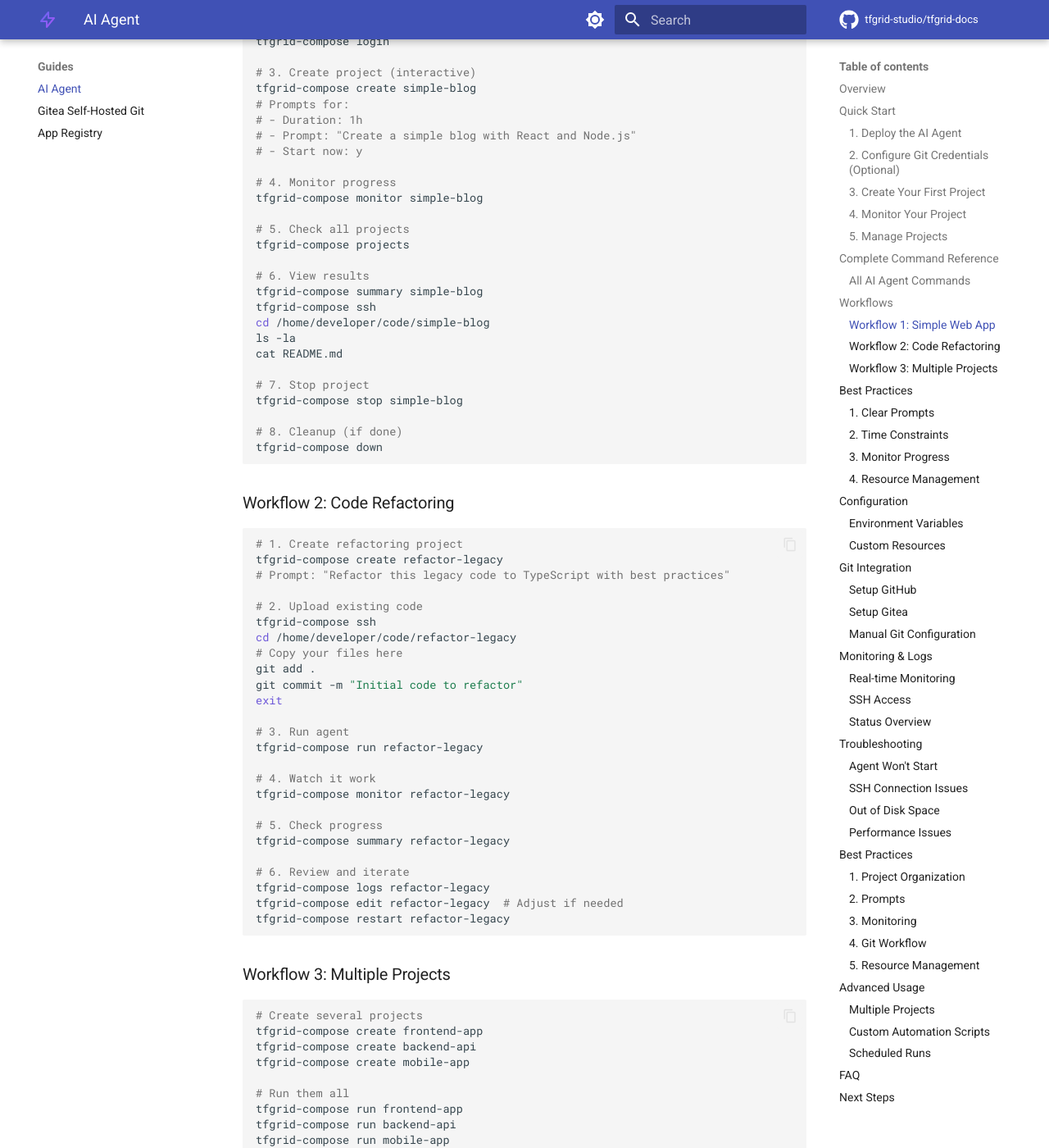
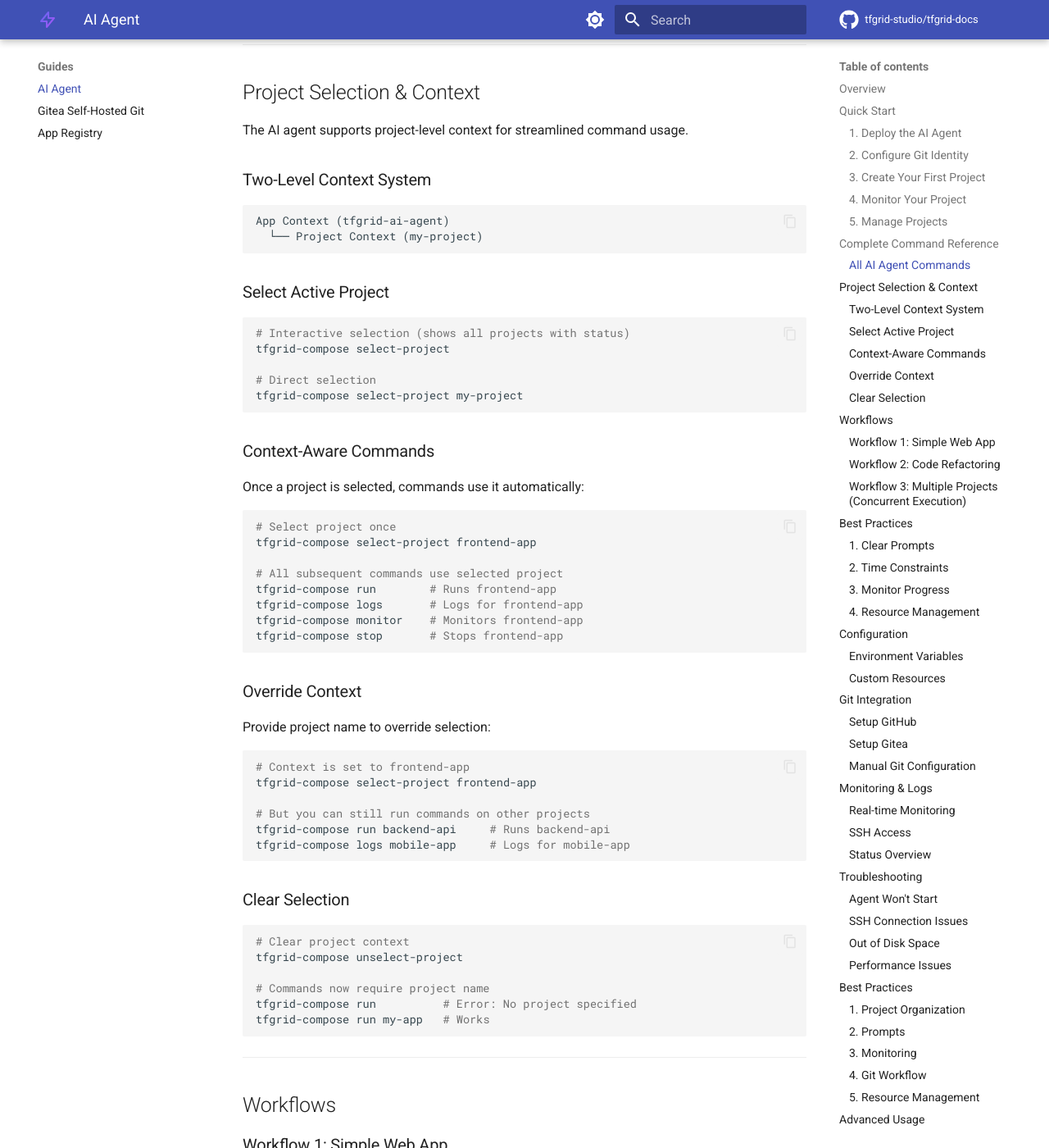
Before and after one commit to tfgrid-studio/tfgrid-docs, an MkDocs documentation site: the page built from docs/guides/ai-agent.md, in a window 1280 px wide and 1400 px high, scrolled down 4964 px. Shown: the whole window at 82% size. Built offline with MkDocs 1.6.1 and Material for MkDocs 9.7.7, drawn with Linux system fonts in a browser that asks for light colours; comment, search, counter and statistics services are not loaded; the version menu is left out; some of the changed text lies outside the part shown.

Commit message:
docs: Update CLI context system and AI agent guide with project selection commands

````diff
--- a/docs/guides/ai-agent.md
+++ b/docs/guides/ai-agent.md
@@ -54,20 +54,23 @@ tfgrid-compose up tfgrid-ai-agent
   • Connect: tfgrid-compose ssh tfgrid-ai-agent
 ```
 
-### 2. Configure Git Credentials (Optional)
+### 2. Configure Git Identity
 
-If not set during deployment:
+Configure your git identity for commit attribution:
 
 ```bash
 tfgrid-compose login
 ```
 
-Prompts for:
+The login flow collects:
 
-- Your name (for git commits)
-- Your email
+- ThreeFold mnemonic
+- GitHub token (optional)
+- Gitea credentials (optional)
+- Git name (for commit attribution)
+- Git email (for commit attribution)
 
-**Set once, used for all projects!**
+Git identity is automatically deployed to all VMs and used for all project commits.
 
 ### 3. Create Your First Project
 
@@ -170,21 +173,24 @@ tfgrid-compose edit music-website
 
 ### All AI Agent Commands
 
-| Command | Description | Arguments |
-|---------|-------------|-----------|
-| `create` | Create new AI project | `[project-name]` |
-| `run` | Start agent loop | `[project-name]` |
-| `stop` | Stop agent loop | `[project-name]` |
-| `restart` | Restart agent | `[project-name]` |
-| `projects` | Show all projects | None |
-| `monitor` | Watch progress live | `[project-name]` |
-| `logs` | View project logs | `[project-name]` |
-| `summary` | Show project summary | `[project-name]` |
-| `edit` | Edit configuration | `[project-name]` |
-| `remove` | Delete project | `[project-name]` |
-| `stopall` | Stop all projects | None |
-| `login` | Configure git credentials | None |
-| `version` | Show agent version | None |
+| Command | Description | Arguments | Context |
+|---------|-------------|-----------|----------|
+| `create` | Create new AI project | `[project-name]` | - |
+| `select-project` | Select active project | `[project-name]` | Sets context |
+| `unselect-project` | Clear project selection | None | Clears context |
+| `run` | Start agent loop | `[project-name]` | Uses context |
+| `stop` | Stop agent loop | `[project-name]` | Uses context |
+| `restart` | Restart agent | `[project-name]` | Uses context |
+| `projects` | Show all projects | None | - |
+| `monitor` | Watch progress live | `[project-name]` | Uses context |
+| `logs` | View project logs | `[project-name]` | Uses context |
+| `summary` | Show project summary | `[project-name]` | Uses context |
+| `edit` | Edit configuration | `[project-name]` | Uses context |
+| `remove` | Delete project | `[project-name]` | Uses context |
+| `stopall` | Stop all projects | None | - |
+| `login` | Configure credentials | None | - |
+| `update-git-config` | Update git config on VM | None | - |
+| `whoami` | Check authentication | None | - |
 
 **Note:** Arguments in `[]` are optional. If omitted, interactive selection is shown.
 
@@ -199,6 +205,68 @@ tfgrid-compose tfgrid-ai-agent run my-project
 ```
 
 **Context is automatic with single app!**
+
+---
+
+## Project Selection & Context
+
+The AI agent supports project-level context for streamlined command usage.
+
+### Two-Level Context System
+
+```
+App Context (tfgrid-ai-agent)
+  └── Project Context (my-project)
+```
+
+### Select Active Project
+
+```bash
+# Interactive selection (shows all projects with status)
+tfgrid-compose select-project
+
+# Direct selection
+tfgrid-compose select-project my-project
+```
+
+### Context-Aware Commands
+
+Once a project is selected, commands use it automatically:
+
+```bash
+# Select project once
+tfgrid-compose select-project frontend-app
+
+# All subsequent commands use selected project
+tfgrid-compose run        # Runs frontend-app
+tfgrid-compose logs       # Logs for frontend-app
+tfgrid-compose monitor    # Monitors frontend-app
+tfgrid-compose stop       # Stops frontend-app
+```
+
+### Override Context
+
+Provide project name to override selection:
+
+```bash
+# Context is set to frontend-app
+tfgrid-compose select-project frontend-app
+
+# But you can still run commands on other projects
+tfgrid-compose run backend-api     # Runs backend-api
+tfgrid-compose logs mobile-app     # Logs for mobile-app
+```
+
+### Clear Selection
+
+```bash
+# Clear project context
+tfgrid-compose unselect-project
+
+# Commands now require project name
+tfgrid-compose run          # Error: No project specified
+tfgrid-compose run my-app   # Works
+```
 
 ---
 
@@ -270,7 +338,7 @@ tfgrid-compose edit refactor-legacy  # Adjust if needed
 tfgrid-compose restart refactor-legacy
 ```
 
-### Workflow 3: Multiple Projects
+### Workflow 3: Multiple Projects (Concurrent Execution)
 
 ```bash
 # Create several projects
@@ -278,12 +346,16 @@ tfgrid-compose create frontend-app
 tfgrid-compose create backend-api
 tfgrid-compose create mobile-app
 
-# Run them all
+# Run them all - executes concurrently via systemd
 tfgrid-compose run frontend-app
 tfgrid-compose run backend-api
 tfgrid-compose run mobile-app
 
-# Check status of all
+# All three projects run simultaneously
+# Each has isolated resources: 2GB memory, 150% CPU quota
+# Auto-restart on failure with 10s delay
+
+# Check status of all running projects
 tfgrid-compose projects
 
 # Monitor specific one
@@ -292,6 +364,8 @@ tfgrid-compose monitor frontend-app
 # Stop all when done
 tfgrid-compose stopall
 ```
+
+Projects execute in parallel using systemd template services (`tfgrid-ai-project@{name}.service`). Each project runs in an isolated service instance with dedicated resource limits and automatic failure recovery.
 
 ---
 
@@ -472,8 +546,8 @@ ps aux | grep ai-agent
 # View project files
 ls -la /home/developer/code/
 
-# Check system logs
-journalctl -u tfgrid-ai-agent -f
+# Check system logs (per-project systemd services)
+journalctl -u tfgrid-ai-project@my-project.service -f
 ```
 
 ### Status Overview
@@ -485,9 +559,10 @@ tfgrid-compose projects
 # Deployment status
 tfgrid-compose status
 
-# Service status on VM
+# Per-project service status on VM
 tfgrid-compose ssh
-systemctl status tfgrid-ai-agent
+systemctl status tfgrid-ai-project@my-project.service
+systemctl list-units 'tfgrid-ai-project@*'  # List all project services
 ```
 
 ---
@@ -500,13 +575,13 @@ systemctl status tfgrid-ai-agent
 # Check logs
 tfgrid-compose logs my-project
 
-# Check service status
+# Check service status (per-project)
 tfgrid-compose ssh
-systemctl status tfgrid-ai-agent
-journalctl -u tfgrid-ai-agent -n 50
+systemctl status tfgrid-ai-project@my-project.service
+journalctl -u tfgrid-ai-project@my-project.service -n 50
 
 # Restart service if needed
-systemctl restart tfgrid-ai-agent
+systemctl restart tfgrid-ai-project@my-project.service
 ```
 
 ### SSH Connection Issues
@@ -672,7 +747,7 @@ crontab -e
 ## FAQ
 
 **Q: Can I run multiple agents simultaneously?**
-A: Yes! Each project runs independently. Use `tfgrid-compose projects` to see all.
+A: Projects run concurrently using systemd template services. Each project has dedicated resources (2GB memory, 150% CPU quota) and automatic failure recovery. Use `tfgrid-compose projects` to view all running projects.
 
 **Q: How much does it cost?**
 A: Depends on ThreeFold Grid pricing. Typically $10-30/month for a 4CPU/8GB VM.
````
Also changed, not shown: docs/cli/context-system.md (+70 -23 lines).
